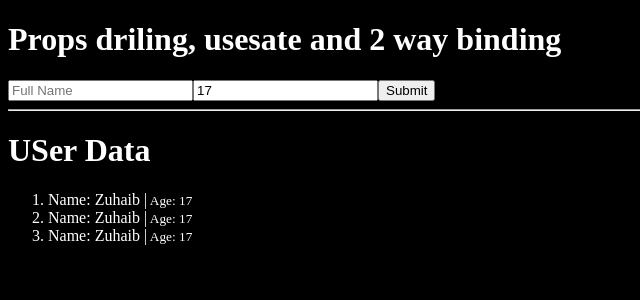
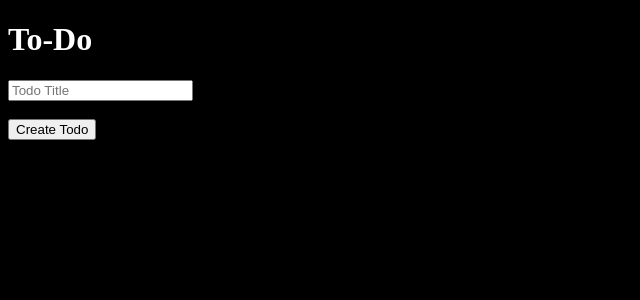
Before and after one commit to Zuhaib-dev/live-cohort-React, a React (Vite) app: page / in a window 1280 px wide. Shown: the top 300 px of the page, without its empty margins (0-640 px from the left). Built offline with nearby package versions, Linux system fonts and the light colour scheme.

Commit message:
Started a micro project to learn React called Todo App using useState props Driling 2 way binding nanoid and much more

```diff
--- a/package.json
+++ b/package.json
@@ -10,6 +10,7 @@
     "preview": "vite preview"
   },
   "dependencies": {
+    "nanoid": "^5.1.5",
     "react": "^19.1.1",
     "react-dom": "^19.1.1"
   },
--- a/src/App.jsx
+++ b/src/App.jsx
@@ -1,17 +1,35 @@
+import { nanoid } from "nanoid";
 import React, { useState } from "react";
-import Create from "./components/create";
-import Read from "./components/Read";
 
 const App = () => {
-  const [users, setusers] = useState([
-    { name: "Zuhaib", age: 17 },
-    { name: "Zuhaib", age: 17 },
-    { name: "Zuhaib", age: 17 },
+  const [title, settitle] = useState("");
+  const [todos, settodos] = useState([
+    { id: 1, title: "Kaam ker ly", isCompleted: false },
   ]);
   return (
     <div>
-      <Create />
-      <Read users={users} setusers={setusers} />
+      <form
+        onSubmit={(e) => {
+          e.preventDefault();
+          let newTodo = {
+            id: nanoid(),
+            title,
+            isCompleted: false,
+          };
+          console.log(newTodo);
+
+        }}
+      >
+        <h1>To-Do</h1>
+        <input
+          onChange={(e) => settitle(e.target.value)}
+          value={title}
+          type="text"
+          placeholder="Todo Title"
+        />
+        <br /> <br />
+        <button>Create Todo</button>
+      </form>
     </div>
   );
 };
--- a/src/components/Create.jsx
+++ b/src/components/Create.jsx
@@ -1,35 +1,9 @@
-import React, { useState } from "react";
+import React from 'react'
 
-const create = (props) => {
-  const [fullname, setfullname] = useState("");
-  const [age, setage] = useState("17");
+const create = () => {
   return (
-    <div>
-      <form
-        onSubmit={(e) => {
-          e.preventDefault();
-          let newUser = { fullname, age };
-          console.log(newUser);
-        }}
-      >
-        <h1>Props driling, usesate and 2 way binding</h1>
-        <input
-          onChange={(e) => setfullname(e.target.value)}
-          value={fullname}
-          type="text"
-          placeholder="Full Name"
-        />
-        <input
-          onChange={(e) => setage(e.target.value)}
-          value={age}
-          type="number"
-          placeholder="Age"
-        />
-        <button>Submit</button>
-        <hr />
-      </form>
-    </div>
-  );
-};
+    <div>create</div>
+  )
+}
 
-export default create;
+export default create
--- a/src/components/Read.jsx
+++ b/src/components/Read.jsx
@@ -1,21 +1,9 @@
-import React from "react";
+import React from 'react'
 
-const Read = (props) => {
-  const users = props.users;
-  const renderUsers = users.map((user, index) => {
-    return (
-      <li key={index}>
-        <span>Name: {user.name}</span> |<small> Age: {user.age}</small>
-      </li>
-    );
-  });
+const Read = () => {
+  return (
+    <div>Read</div>
+  )
+}
 
-  return (
-    <div>
-      <h1>USer Data</h1>
-      <ol>{renderUsers}</ol>
-    </div>
-  );
-};
-
-export default Read;
+export default Read
```
Also changed, not shown: 1 other file (tests, documents, lock files or other folders).
